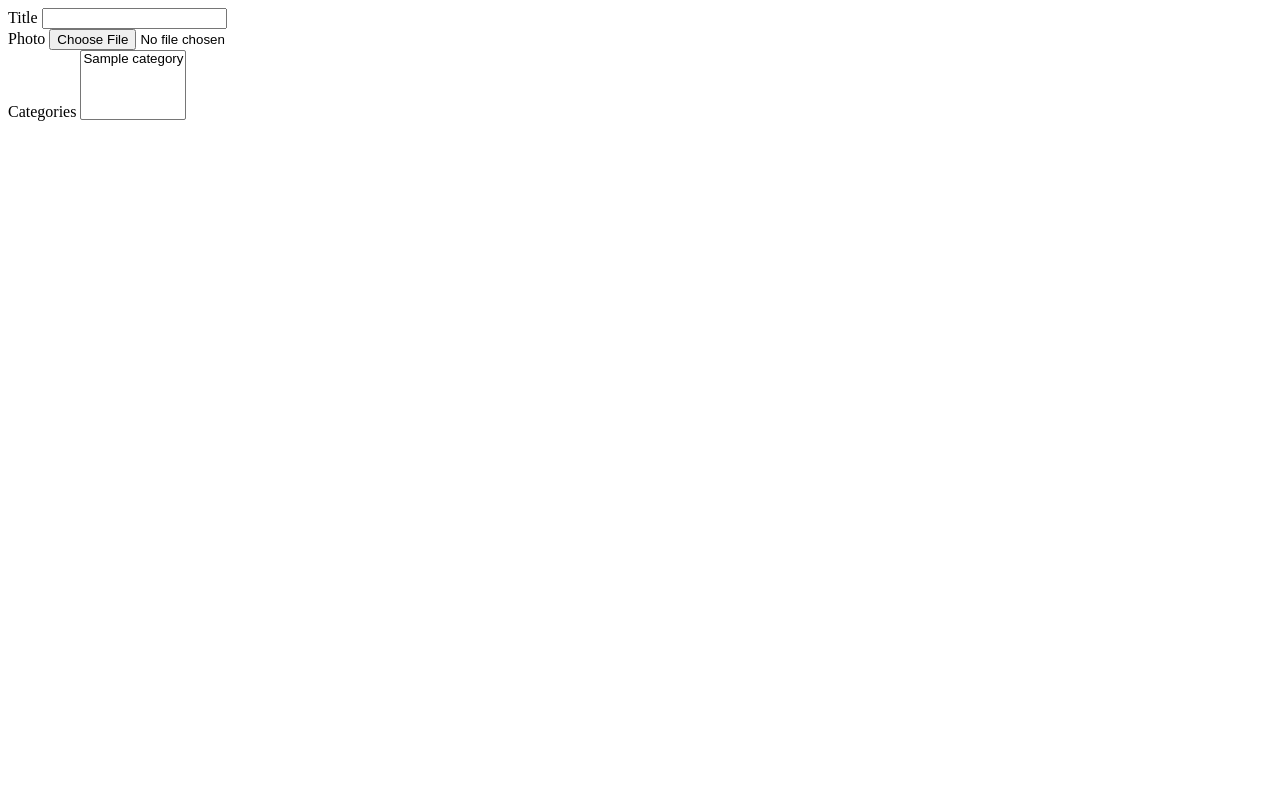
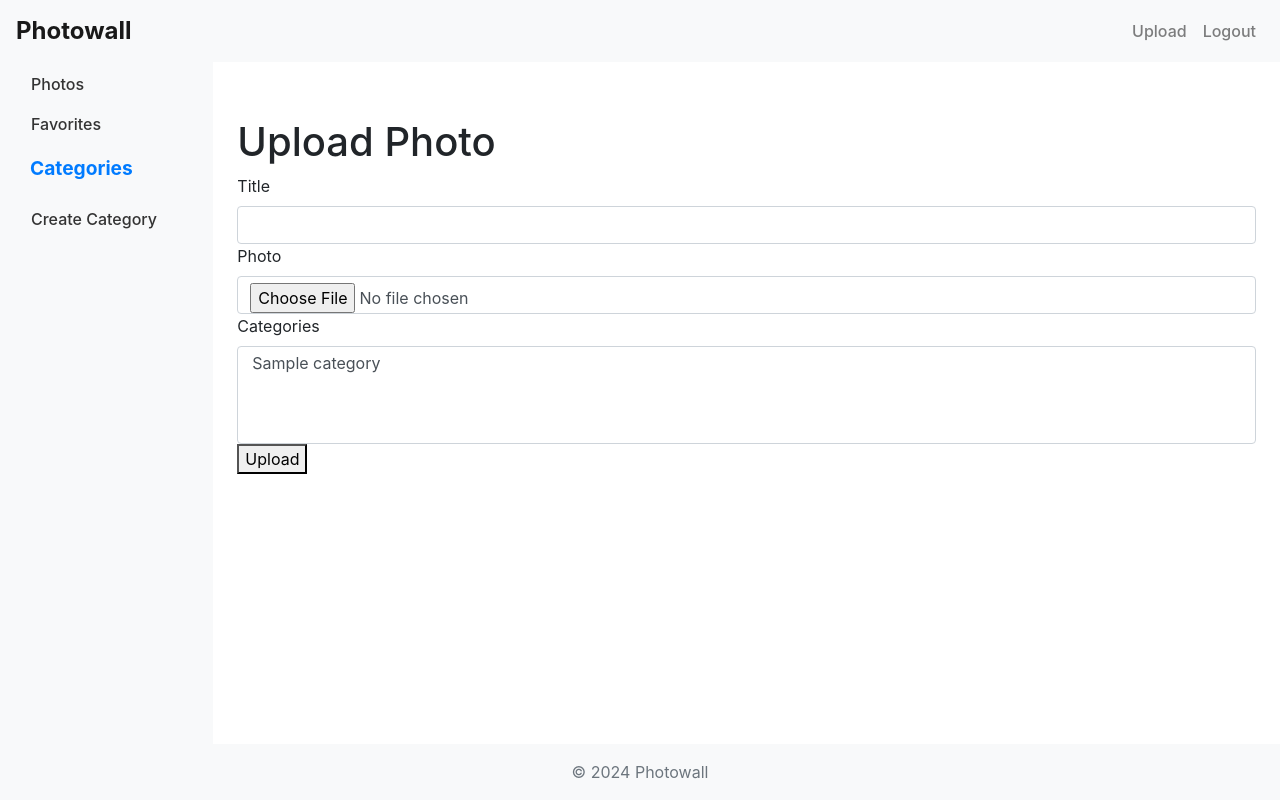
Before and after one commit to yuktirapartiwar/Photowall, a Flask app: page /upload in a window 1280 px wide. Run offline with Flask 3, Linux system fonts and the light colour scheme; a user stored in the database is signed in; tables that the repository leaves empty hold one stand-in row (values such as "Sample post"); some libraries are stand-ins or nearby versions.

Commit message:
Upload Photo Functionality

```diff
--- a/app/templates/layout.html
+++ b/app/templates/layout.html
@@ -16,7 +16,7 @@
             <ul class="navbar-nav ml-auto">
                 {% if current_user.is_authenticated %}
                     <li class="nav-item">
-                        <a class="nav-link" href="#" data-toggle="modal" data-target="#uploadModal">Upload</a>
+                        <a class="nav-link" href="{{ url_for('upload') }}" >Upload</a>
                     </li>
                     <li class="nav-item">
                         <a class="nav-link" href="{{ url_for('logout') }}">Logout</a>
@@ -65,35 +65,6 @@
         </div>
     </div>
 
-    <!-- <div class="modal fade" id="uploadModal" tabindex="-1" role="dialog" aria-labelledby="uploadModalLabel" aria-hidden="true">
-                        <div class="modal-dialog" role="document">
-                            <div class="modal-content">
-                                <div class="modal-header">
-                                    <h5 class="modal-title" id="uploadModalLabel">Upload Photo</h5>
-                                    <button type="button" class="close" data-dismiss="modal" aria-label="Close">
-                                        <span aria-hidden="true">&times;</span>
-                                    </button>
-                                </div>
-                                <div class="modal-body">
-                                    {% include 'upload.html' %}
-                                </div>
-                                <div class="modal-footer">
-                                    <button type="button" class="btn btn-secondary" data-dismiss="modal">Close</button>
-                                    <button type="button" class="btn btn-primary" id="uploadBtn">Upload</button>
-                                </div>
-                            </div>
-                        </div>
-                    </div> -->
-
-
-    <!-- <script>
-        $(document).ready(function(){
-            $('#uploadBtn').click(function(){
-                $('#uploadModal').modal('show'); // Show the modal when the button is clicked
-            });
-        });
-    </script> -->
-
     <footer class="footer mt-auto py-3 bg-light">
         <div class="container">
             <span class="text-muted">&copy; 2024 Photowall</span>
--- a/app/templates/upload.html
+++ b/app/templates/upload.html
@@ -1,17 +1,21 @@
+{% extends 'layout.html' %}
 
-<form id="uploadForm" action="{{ url_for('upload') }}" method="POST" enctype="multipart/form-data">
+{% block content %}
+    <h1>Upload Photo</h1>
+    <form action="{{ url_for('upload') }}" method="POST" enctype="multipart/form-data">
         {{ form.hidden_tag() }}
-    <div class="form-group">
+        <div>
             {{ form.title.label }}
             {{ form.title(class='form-control') }}
         </div>
-    <div class="form-group">
+        <div>
             {{ form.photo.label }}
             {{ form.photo(class='form-control') }}
         </div>
-    <div class="form-group">
+        <div>
             {{ form.categories.label }}
             {{ form.categories(class='form-control') }}
         </div>
-    <!-- <button type="submit" class="btn btn-primary">Upload</button> -->
+        <button type="submit">Upload</button>
     </form>
+{% endblock %}
```
Also changed, not shown: 1 other file. Lines whose indentation alone changed are shown as unchanged.
